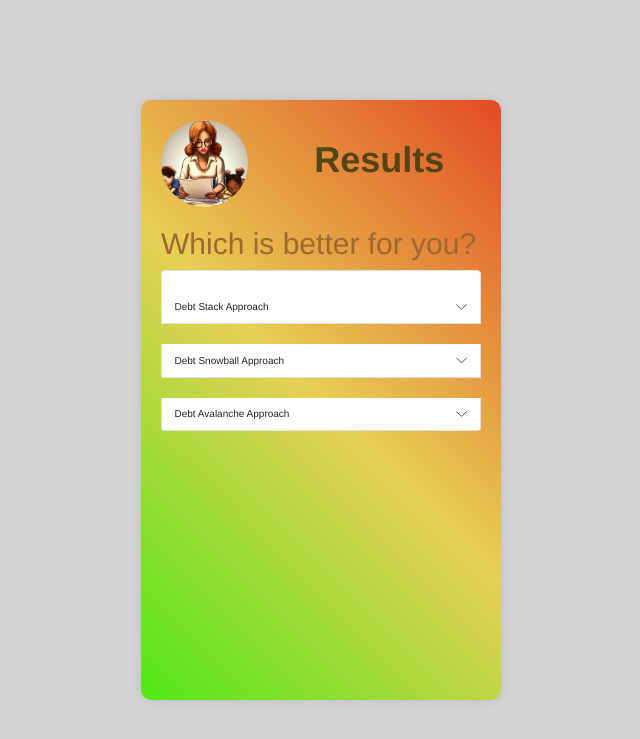
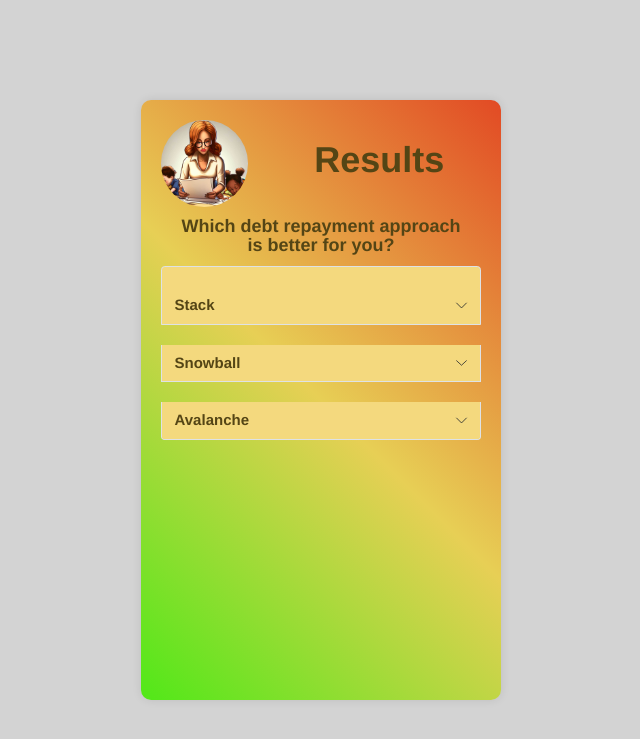
Before and after one commit to annwyl21/debt_comparison, a Flask app: template application/templates/results.html in a window 1280 px wide. Shown: the top 739 px of the page, without its empty margins (319-959 px from the left). Run offline with Flask 3, Linux system fonts and the light colour scheme; the template is opened without the code that fills it, so the values that code supplies are empty; some libraries are stand-ins or nearby versions.

Commit message:
update css to make accordion look nicer

```diff
--- a/application/static/styles/styles.css
+++ b/application/static/styles/styles.css
@@ -18,17 +18,16 @@ span {
 
 table, th, td {
     border: 1px solid #9d6930;
+    text-align: left;
 }
 
 td {
     color: #544515;
-    text-align: left;
 }
 
 .table-striped>tbody>tr:nth-child(odd)>td,
 .table-striped>tbody>tr:nth-child(odd)>th {
      background-color: #eeb633;
-     text-align: left;
      color: #9d6930;
    }
 
@@ -56,12 +55,32 @@ th {
     text-align: center;
 }
 
-.accordion-button:not(.collapsed) {
+.accordion-item {
+    background-color: #f4d97e;
     color: #e43e26;
-    background-color: #f4d97e;
+    font-size: 0.85em;
 }
 
-.btn-primary {
+.accordion-button:not(.collapsed) {
+    background-color: #f4d97e;
+    color: #544515;
+    font-size: 0.5em;
+    font-weight: bold;
+}
+
+.accordion-button {
+    background-color: #f4d97e;
+    color: #544515;
+    font-size: 0.5em;
+    font-weight: bold;
+}
+
+.btn-primary:link  {
+    background-color: #9d6930;
+    border-color: #9d6930;
+}
+
+.btn-primary:visited {
     background-color: #9d6930;
     border-color: #9d6930;
 }
--- a/application/templates/results.html
+++ b/application/templates/results.html
@@ -12,7 +12,7 @@
 </div>
 <div class="row">
     <div class="col-sm-12">
-        <h2>Which is better for you?</h2>
+        <h4>Which debt repayment approach<br>is better for you?</h4>
     </div>
 </div>
 
@@ -24,7 +24,7 @@
             <div class="accordion-item">
                 <h2 class="accordion-header" id="debt_stack">
                     <button class="accordion-button collapsed" type="button" data-bs-toggle="collapse" data-bs-target="#stack" aria-expanded="false" aria-controls="stack">
-                    Debt Stack Approach
+                    Stack
                     </button>
                 </h2>
                 <div id="stack" class="accordion-collapse collapse" aria-labelledby="debt_stack" data-bs-parent="#results-accordion">
@@ -54,7 +54,7 @@
             <div class="accordion-item">
                 <h2 class="accordion-header" id="debt_snowball">
                     <button class="accordion-button collapsed" type="button" data-bs-toggle="collapse" data-bs-target="#snowball" aria-expanded="false" aria-controls="snowball">
-                    Debt Snowball Approach
+                    Snowball
                     </button>
                 </h2>
                 <div id="snowball" class="accordion-collapse collapse" aria-labelledby="debt_snowball" data-bs-parent="#results-accordion">
@@ -84,7 +84,7 @@
             <div class="accordion-item">
                 <h2 class="accordion-header" id="debt_avalanche">
                 <button class="accordion-button collapsed" type="button" data-bs-toggle="collapse" data-bs-target="#avalanche" aria-expanded="false" aria-controls="avalanche">
-                Debt Avalanche Approach
+                Avalanche
                 </button>
                 </h2>
                 <div id="avalanche" class="accordion-collapse collapse" aria-labelledby="debt_avalanche" data-bs-parent="#results-accordion">
```
